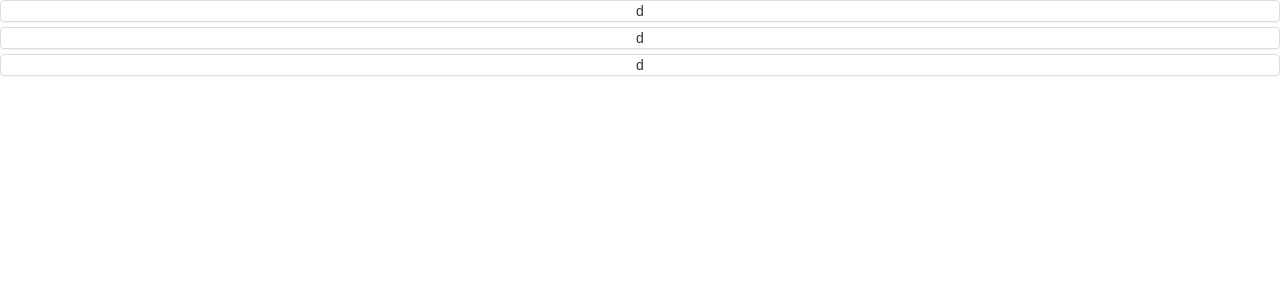
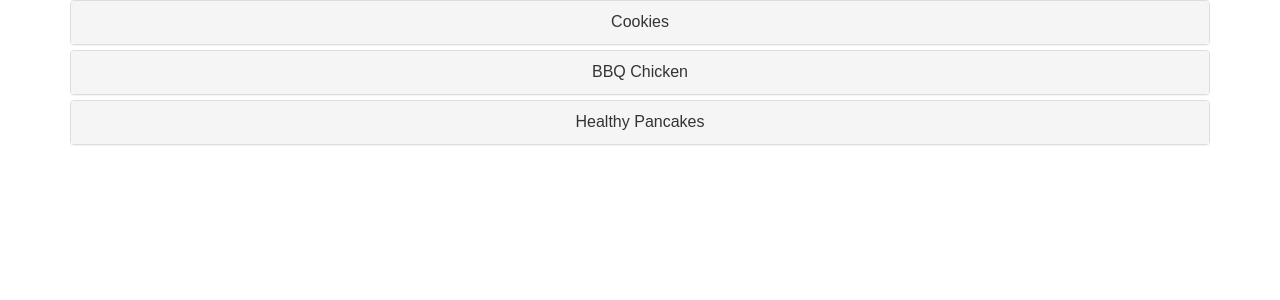
Before and after one commit to cdt-eth/Recipe-Box, a React (Create React App) app: page / in a window 1280 px wide. Shown: the top 300 px of the page. Built offline with nearby package versions, Linux system fonts and the light colour scheme.

Commit message:
accordion comp deprecated, refactored to Panel family of comps

```diff
--- a/src/App.js
+++ b/src/App.js
@@ -1,12 +1,5 @@
 import React, { Component } from 'react';
-import Accordion from 'react-bootstrap/lib/Accordion';
-import Panel from 'react-bootstrap/lib/Panel';
-import Button from 'react-bootstrap/lib/Button';
-import ButtonToolbar from 'react-bootstrap/lib/ButtonToolbar';
-import Modal from 'react-bootstrap/lib/Modal';
-import FormGroup from 'react-bootstrap/lib/FormGroup';
-import ControlLabel from 'react-bootstrap/lib/ControlLabel';
-import FormControl from 'react-bootstrap/lib/FormControl';
+import { Panel, PanelGroup, Button, ButtonToolbar, Modal, FormGroup, ControlLabel, FormControl } from 'react-bootstrap';
 import './App.css';
 
 class App extends Component {
@@ -21,14 +14,19 @@ class App extends Component {
   render() {
     const { recipes } = this.state;
     return (
-      <div className="App">
-        <Accordion>
+      <div className="App container">
+        <PanelGroup accordion>
           {recipes.map((recipe, index) => (
-            <Panel header={recipe.recipeName} eventKey={index} key={index}>
-              d
+            <Panel eventKey={index}>
+              <Panel.Heading>
+                <Panel.Title toggle>{recipe.recipeName}</Panel.Title>
+              </Panel.Heading>
+              <Panel.Body collapsible>
+                <ul>{recipe.ingredients.map(ingredient => <li key={ingredient}>{ingredient}</li>)}</ul>
+              </Panel.Body>
             </Panel>
           ))}
-        </Accordion>
+        </PanelGroup>
       </div>
     );
   }
```
Also changed, not shown: 1 other file (tests, documents, lock files or other folders).
